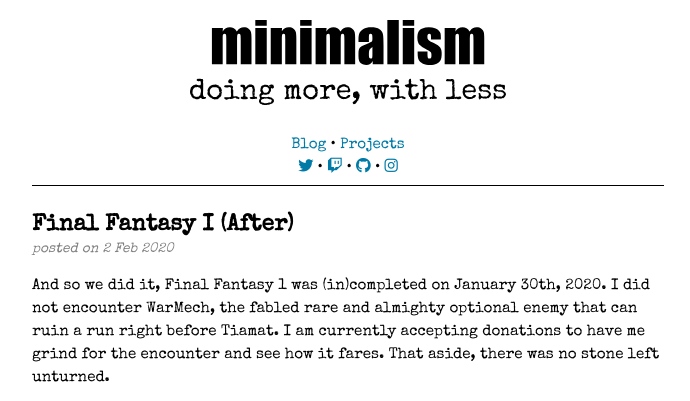
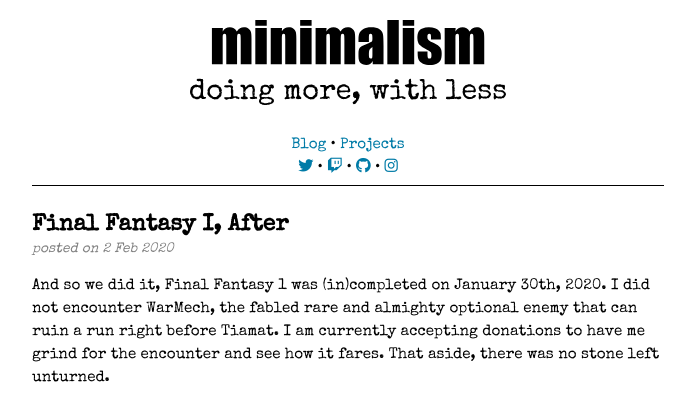
Before and after one commit to rabbitDumpling/rabbitdumpling.github.io, a Jekyll site: the page built from _posts/2020-02-02-final-fantasy-i-after.md, in a window 1280 px wide. Shown: the top 401 px of the page, without its empty margins (292-982 px from the left). Built offline with Jekyll 4.4.1, drawn with Linux system fonts in a browser that asks for light colours; nearby versions of some CDN libraries.

```diff
--- a/_posts/2020-02-02-final-fantasy-i-after.md
+++ b/_posts/2020-02-02-final-fantasy-i-after.md
@@ -1,6 +1,6 @@
 ---
 layout: post
-title:  "Final Fantasy I (After)"
+title:  "Final Fantasy I, After"
 author: SDC
 date:   2020-02-02
 categories:
```
